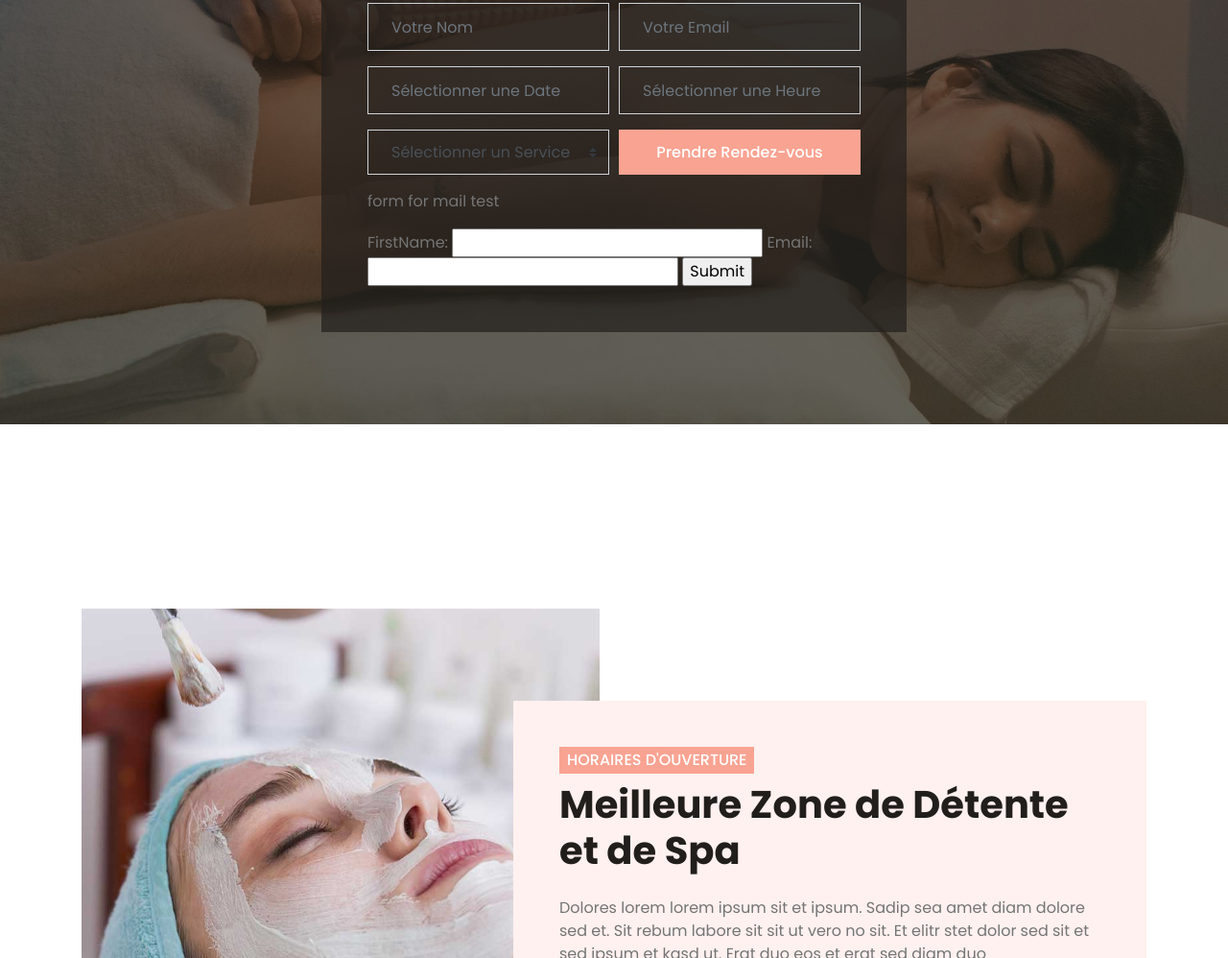
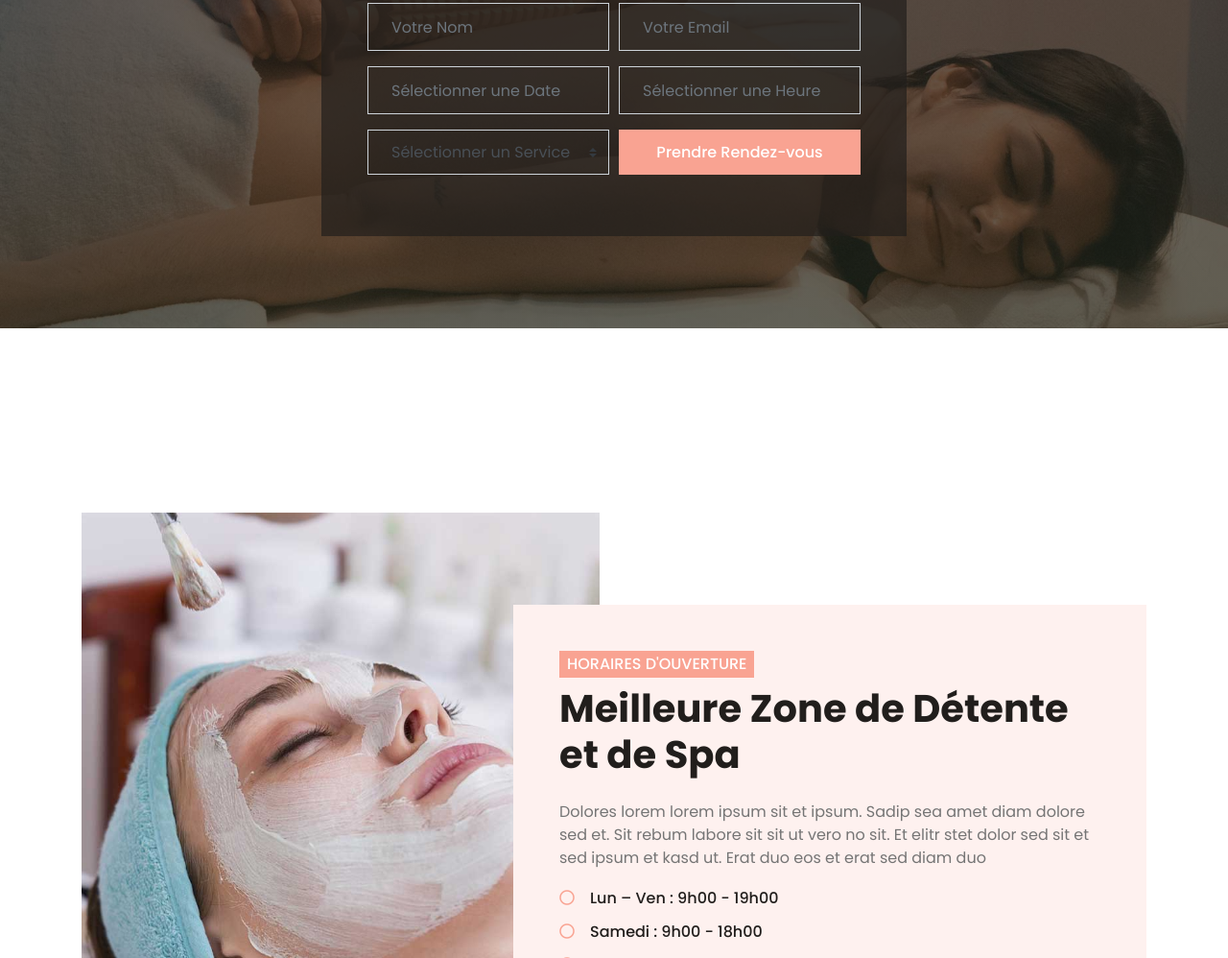
Before and after one commit to NabilBelZ/OnClick_SpaJadVip, a plain HTML site: page index.html in a window 1280 px wide. Shown: the part 2499-3497 px from the top of the page at 96% size. Drawn offline with nearby package versions, Linux system fonts and the light colour scheme.

```diff
--- a/index.html
+++ b/index.html
@@ -339,12 +339,12 @@
 
 
 
-                    <p>form for mail test</p>
+                    <!-- <p>form for mail test</p>
                     <form action="mailto:elkhotriomarpro@gmail.com" method="post" enctype="text/plain">
                         FirstName: <input type="text" name="FirstName">
                         Email: <input type="text" name="Email">
                         <input type="submit" name="submit" value="Submit">
-                      </form>
+                    </form> -->
                 </div>
             </div>
         </div>
```
